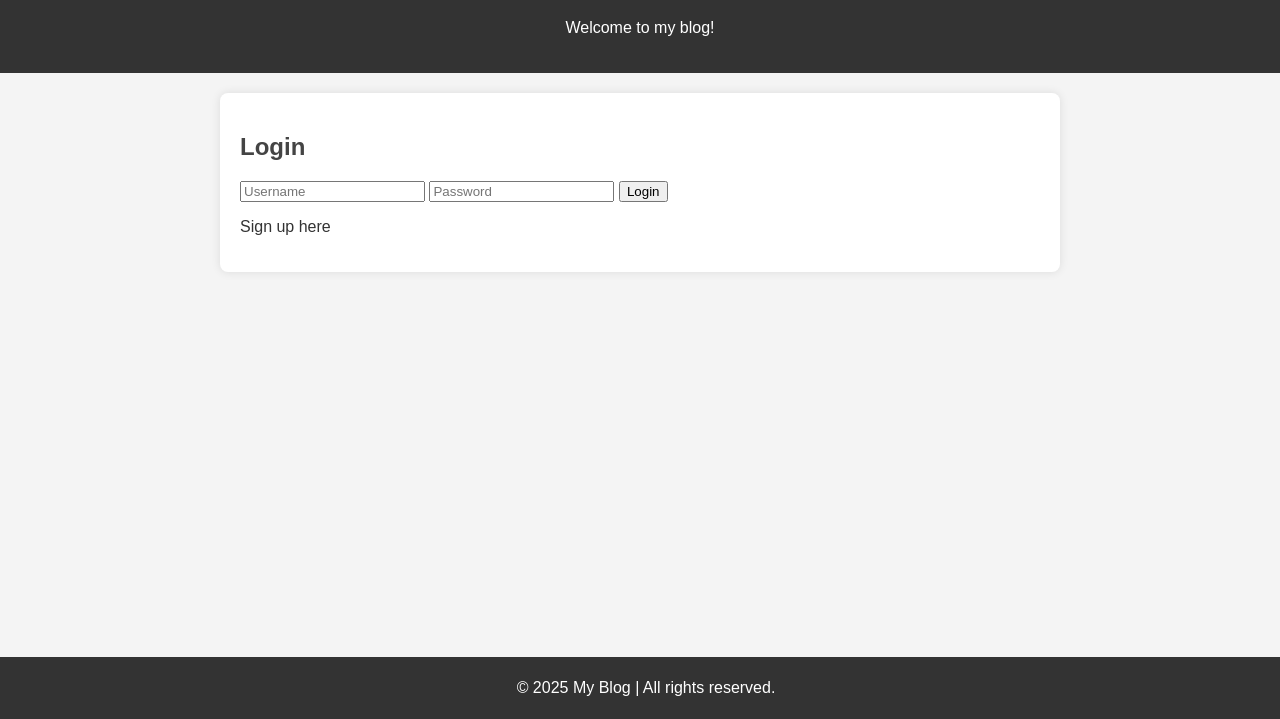
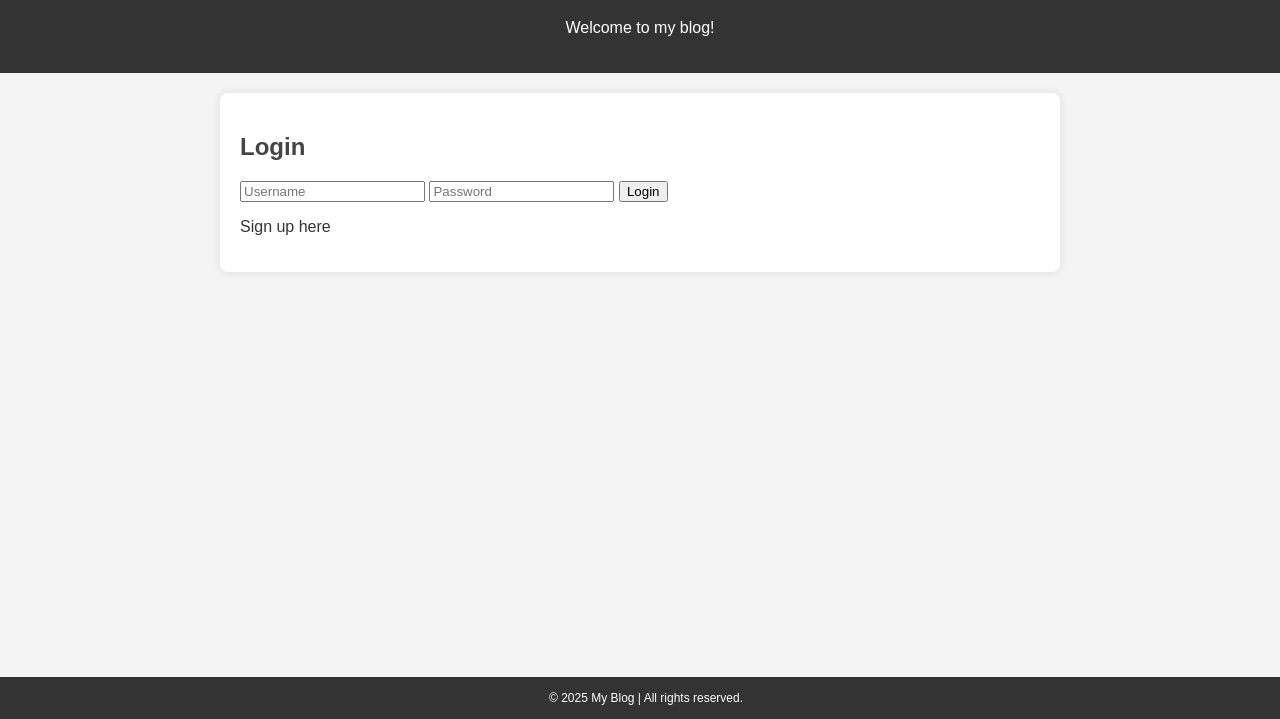
Before and after one commit to byeonggon7/Project1, a plain HTML site: page index.html in a window 1280 px wide. Shown: the part 81-800 px from the top of the page. Drawn offline with Linux system fonts and the light colour scheme.

Commit message:
Update styles.css

```diff
--- a/styles.css
+++ b/styles.css
@@ -35,8 +35,11 @@ footer {
     text-align: center;
     background-color: #333;
     color: white;
-    padding: 6px;
+    padding: 2px 6px;
+    font-size: 12px;
     position: fixed;
     bottom: 0;
     width: 100%;
+    height: auto;
+    line-height: 1.2;
 }
```
